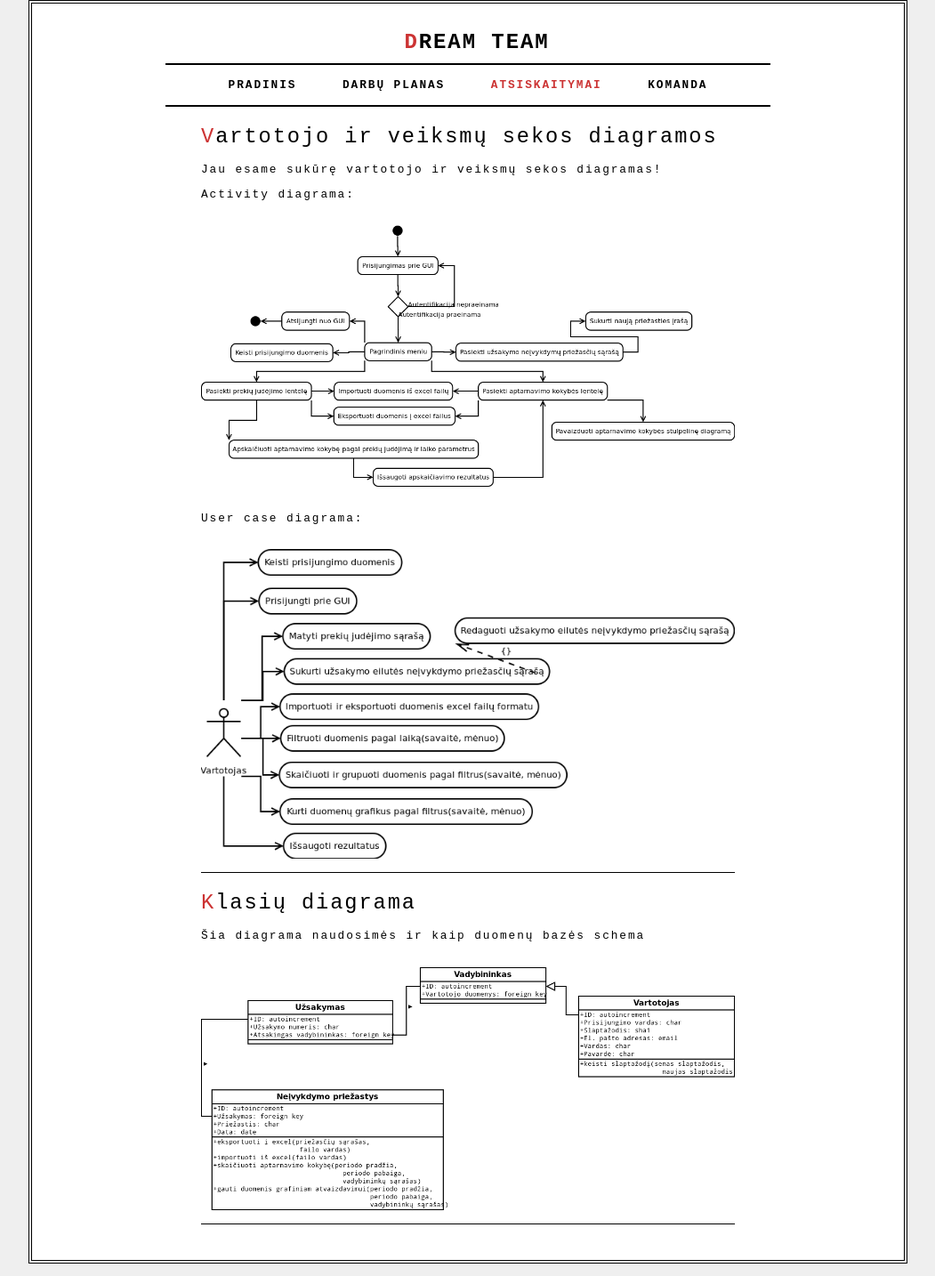
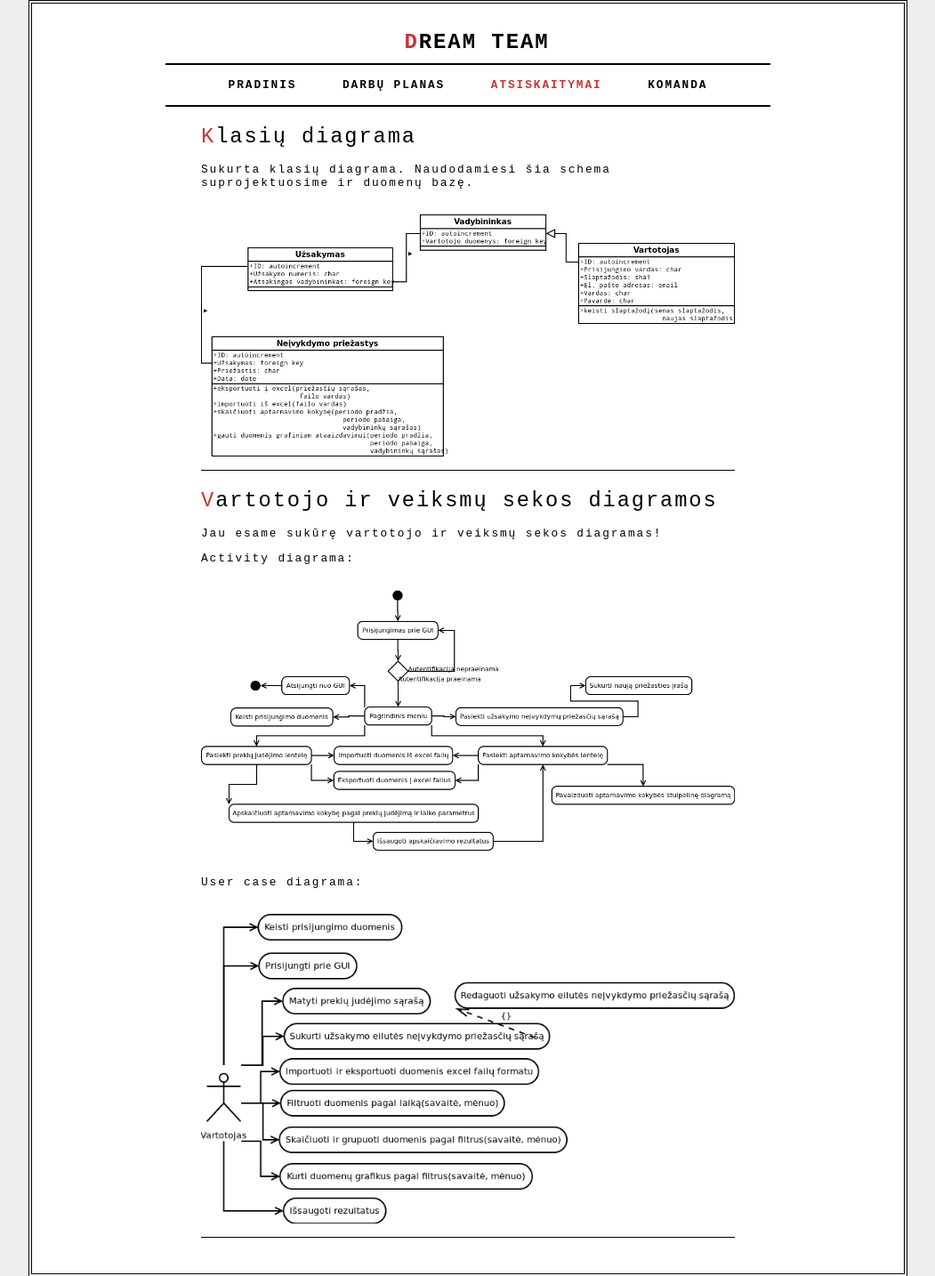
Before and after one commit to ryselis/PSI_svetaine, a plain HTML site: page assignments.html in a window 1280 px wide. Shown: the part 10-1444 px from the top of the page at 89% size, without its empty margins (114-1165 px from the left). Drawn offline with Linux system fonts and the light colour scheme.

Commit message:
Minor tvarkos pakeitimai

```diff
--- a/assignments.html
+++ b/assignments.html
@@ -16,6 +16,15 @@
 				<li class="menu"><a href="#" class="on">Atsiskaitymai</a></li>
 				<li class="menu"><a href="team.html">Komanda</a></li>
 			</ul>
+			<!-- Atsiskaitymas #2 -->
+			<div class="news">
+				<h1 class="title">Klasių diagrama</h1>
+				<p>Sukurta klasių diagrama. Naudodamiesi šia schema suprojektuosime ir duomenų bazę.</p>
+				<a href="ClassDiagrams/PSI.jpeg" rel="lightbox" title="Klasių diagrama">
+					<img class="max-width" src="ClassDiagrams/PSI.jpeg"/>
+				</a>
+			</div>
+			<!-- Atsiskaitymas #1 -->
 			<div class="news">
 				<h1 class="title">Vartotojo ir veiksmų sekos diagramos</h1>
 				<p>Jau esame sukūrę vartotojo ir veiksmų sekos diagramas!</p>
@@ -24,13 +33,6 @@
 				<p>User case diagrama:</p>
 				<a href="images/User-case.png" rel="lightbox" title="Vartotojo diagrama"><img class="max-width" src="images/User-case.png"></a>
 			</div>
-			<div class="news">
-				<h1 class="title">Klasių diagrama</h1>
-				<p>Šia diagrama naudosimės ir kaip duomenų bazės schema</p>
-				<a href="ClassDiagrams/PSI.jpeg" title="Klasių diagrama">
-					<img class="max-width" src="ClassDiagrams/PSI.jpeg"/>
-				</a>
-			</div>
 		</div>
 	</body>
 </html>
```
Also changed, not shown: index.html (+7 -0 lines).
